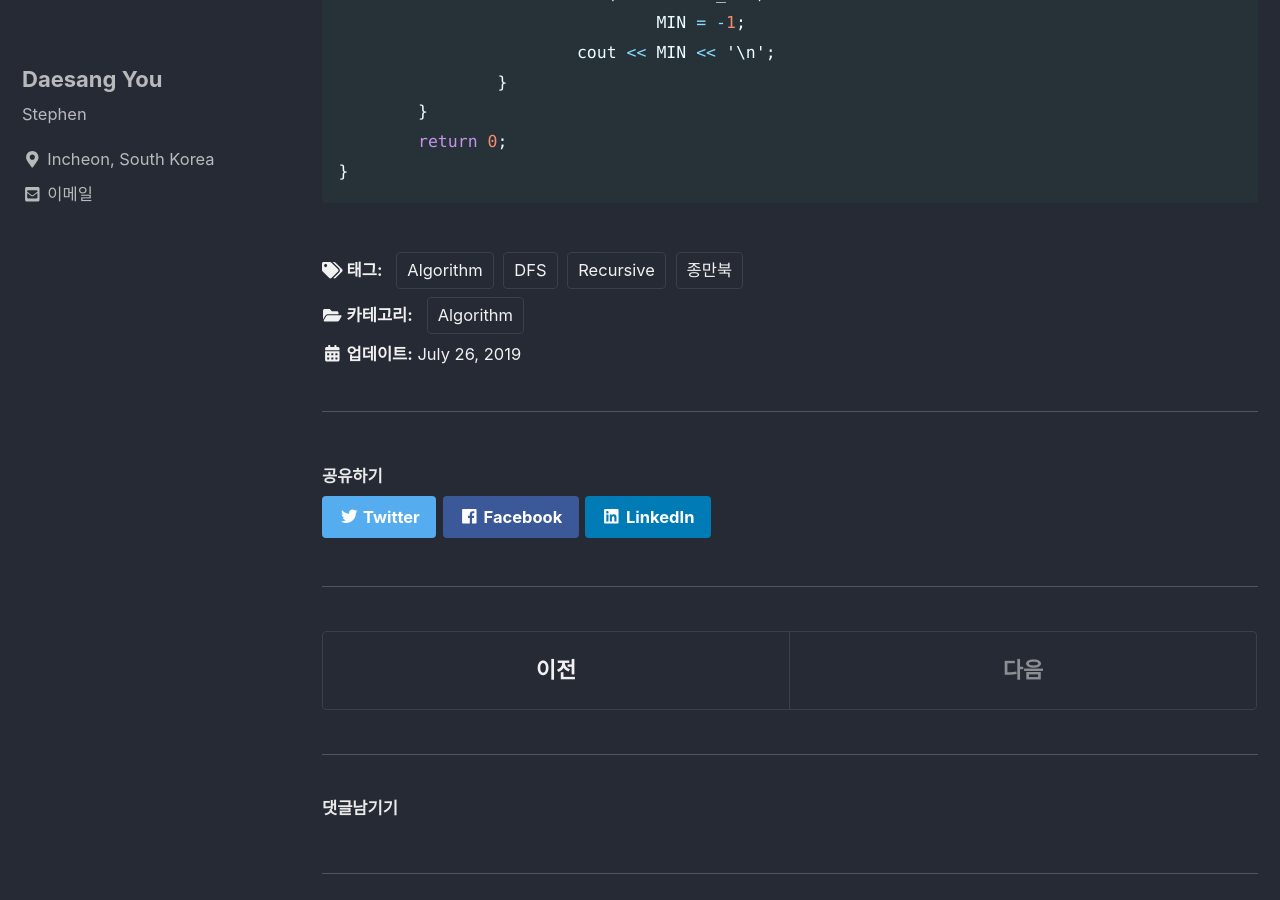
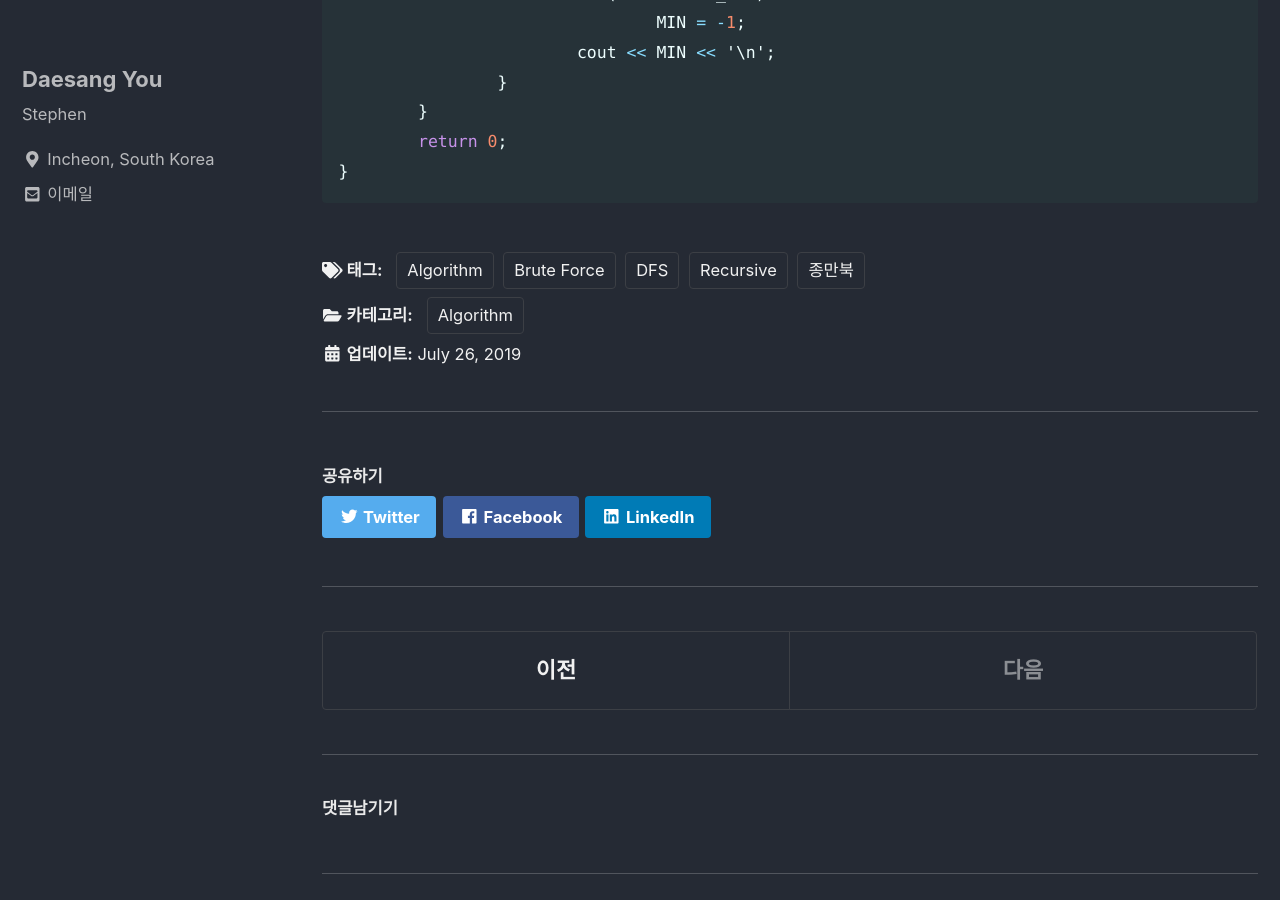
Before and after one commit to eotkd4791/eotkd4791.github.io, a Jekyll site: the page built from _posts/algorithm/2019-07-26-algorithm-AOJ-CLOCKSYNC.md, in a window 1280 px wide and 900 px high, scrolled down 3101 px. Built offline with Jekyll 4.4.1, drawn with Linux system fonts in a browser that asks for light colours; cached includes are drawn as plain includes; comment, search, counter and statistics services are not loaded.

Commit message:
Update 2019-07-26-algorithm-AOJ-CLOCKSYNC.md

```diff
--- a/_posts/algorithm/2019-07-26-algorithm-AOJ-CLOCKSYNC.md
+++ b/_posts/algorithm/2019-07-26-algorithm-AOJ-CLOCKSYNC.md
@@ -5,6 +5,7 @@ categories:
 tags:
   - Algorithm
   - DFS
+  - Brute Force
   - Recursive
   - 종만북
 ---
@@ -92,7 +93,7 @@ int main() {
 
 		for (int i = 0; i < 16; i++) {
 			cin >> field[i];
-			if (field[i] == 12)		check[i] = 0;
+			if (field[i] == 12)	check[i] = 0;
 			else if (field[i] == 9) check[i] = 3;
 			else if (field[i] == 6) check[i] = 2;
 			else if (field[i] == 3) check[i] = 1;
```
